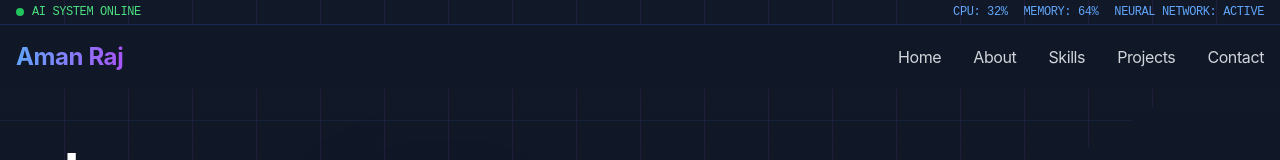
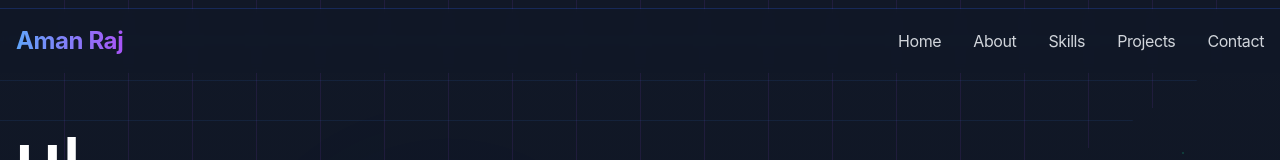
Before and after one commit to mr-aman49/Portfolio-, a React (Vite) app: page / in a window 1280 px wide. Shown: the top 160 px of the page. Built offline with nearby package versions, Linux system fonts and the light colour scheme.

Commit message:
Update App.tsx

```diff
--- a/src/App.tsx
+++ b/src/App.tsx
@@ -138,15 +138,7 @@ function App() {
               transition={{ delay: 0.2 }}
               className="bg-gray-900 border-b border-blue-900/50 text-xs py-1 px-4 flex justify-between items-center font-mono"
             >
-              <div className="flex items-center">
-                <span className="inline-block w-2 h-2 rounded-full bg-green-500 animate-pulse mr-2"></span>
-                <span className="text-green-400">AI SYSTEM ONLINE</span>
-              </div>
-              <div className="text-blue-400">
-                <span className="mr-4">CPU: 32%</span>
-                <span className="mr-4">MEMORY: 64%</span>
-                <span>NEURAL NETWORK: ACTIVE</span>
-              </div>
+
             </motion.div>
 
             <Header mobileMenuOpen={mobileMenuOpen} toggleMobileMenu={toggleMobileMenu} />
```
